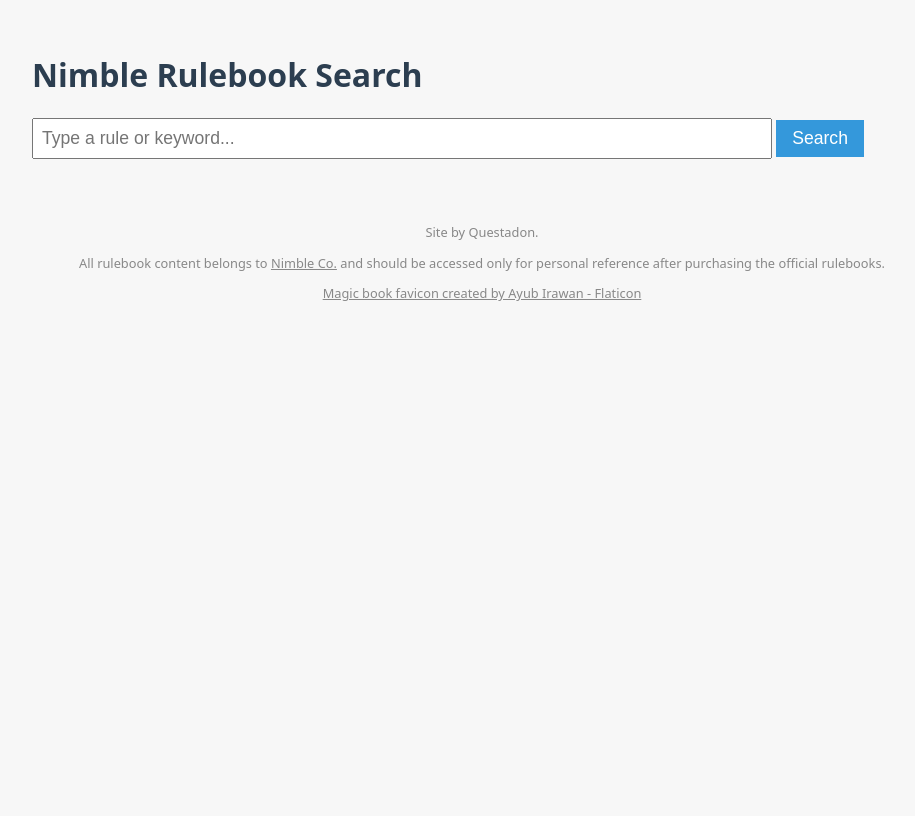
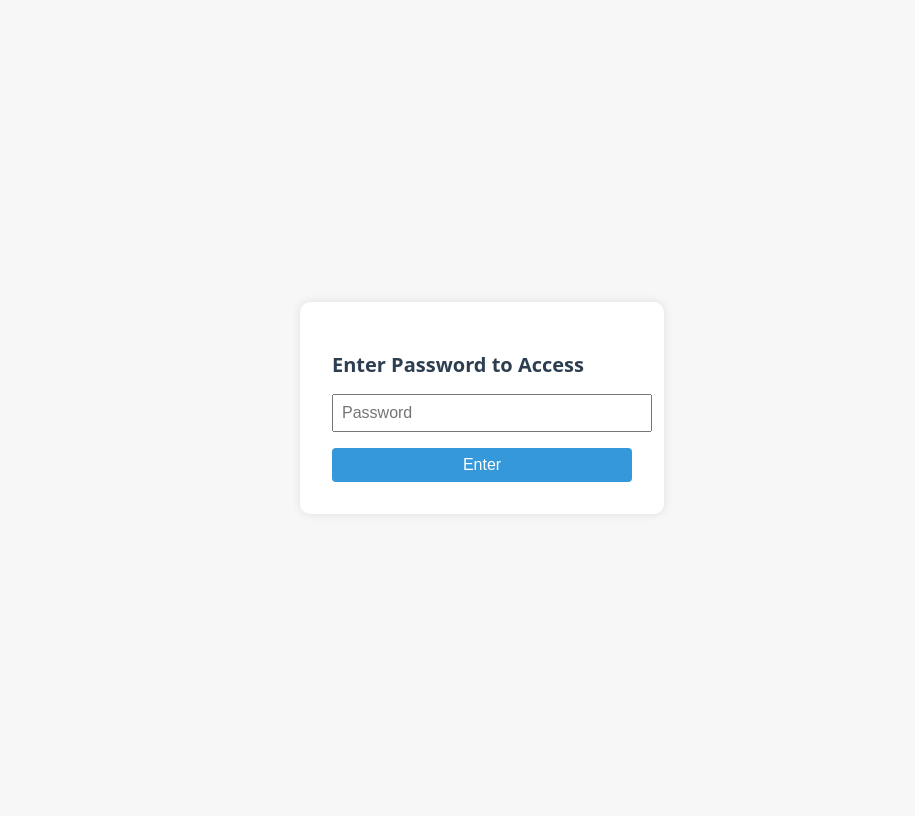
Before and after one commit to sae-br/nimble-rules, a Flask app: page / in a window 1280 px wide. Shown: the whole page, without its empty margins (158-1073 px from the left). Before the commit the page ends 301 px from the top, so only its background shows below. Run offline with Flask 3, Linux system fonts and the light colour scheme; some libraries are stand-ins or nearby versions.

Commit message:
Add password protection and login page

```diff
--- a/app.py
+++ b/app.py
@@ -1,12 +1,28 @@
 # app.py
-from flask import Flask, request, render_template
+from flask import Flask, request, render_template, redirect, url_for, session
 from search_engine import load_all_chunks, keyword_search_web, fuzzy_search_web
 
 app = Flask(__name__)
+app.secret_key = "super-secret-key"  # change this later for security
+PASSWORD = "Hopscotch"
+
+print("Flask app is launching...")
+
 chunks = load_all_chunks()
 
 @app.route("/", methods=["GET", "POST"])
+def login():
+    if request.method == "POST":
+        if request.form.get("password") == PASSWORD:
+            session["authenticated"] = True
+            return redirect(url_for("index"))
+    return render_template("login.html")
+
+@app.route("/search", methods=["GET", "POST"])
 def index():
+    if not session.get("authenticated"):
+        return redirect(url_for("login"))
+
     query = ""
     results = []
     if request.method == "POST":
@@ -16,6 +32,10 @@
             results = fuzzy_search_web(query, chunks, limit=5)
     return render_template("index.html", query=query, results=results)
 
+@app.route("/logout")
+def logout():
+    session.clear()
+    return redirect(url_for("login"))
+
 if __name__ == "__main__":
-    from waitress import serve
-    serve(app, host="0.0.0.0", port=10000)
+    app.run(debug=True, port=10000)
--- a/templates/index.html
+++ b/templates/index.html
@@ -60,6 +60,9 @@
 </head>
 <body>
     <h1>Nimble Rulebook Search</h1>
+    <p style="color: #555; font-size: 0.95rem; margin-top: -1rem;">
+        Tip: Use single keywords like “armour”, “initiative”, or “Zephyr” for best results. You can click on your preferred result to see that section of the source rulebook.
+    </p>
     <form method="post">
         <input type="text" name="query" placeholder="Type a rule or keyword..." value="{{ query }}" required>
         <button type="submit">Search</button>
--- /dev/null
+++ b/templates/login.html
@@ -0,0 +1,53 @@
+<!-- templates/login.html -->
+<!DOCTYPE html>
+<html lang="en">
+<head>
+  <meta charset="UTF-8">
+  <title>Nimble Rules Login</title>
+  <style>
+    body {
+      font-family: system-ui, sans-serif;
+      background: #f7f7f7;
+      display: flex;
+      justify-content: center;
+      align-items: center;
+      height: 100vh;
+    }
+    form {
+      background: white;
+      padding: 2rem;
+      border-radius: 10px;
+      box-shadow: 0 0 10px rgba(0,0,0,0.1);
+      width: 300px;
+    }
+    h2 {
+      margin-bottom: 1rem;
+      font-size: 1.25rem;
+      color: #2c3e50;
+    }
+    input[type="password"] {
+      padding: 0.5rem;
+      width: 100%;
+      margin-bottom: 1rem;
+      font-size: 1rem;
+    }
+    button {
+      padding: 0.5rem;
+      width: 100%;
+      font-size: 1rem;
+      background: #3498db;
+      color: white;
+      border: none;
+      border-radius: 4px;
+      cursor: pointer;
+    }
+  </style>
+</head>
+<body>
+  <form method="POST">
+    <h2>Enter Password to Access</h2>
+    <input type="password" name="password" placeholder="Password" required>
+    <button type="submit">Enter</button>
+  </form>
+</body>
+</html>
```
